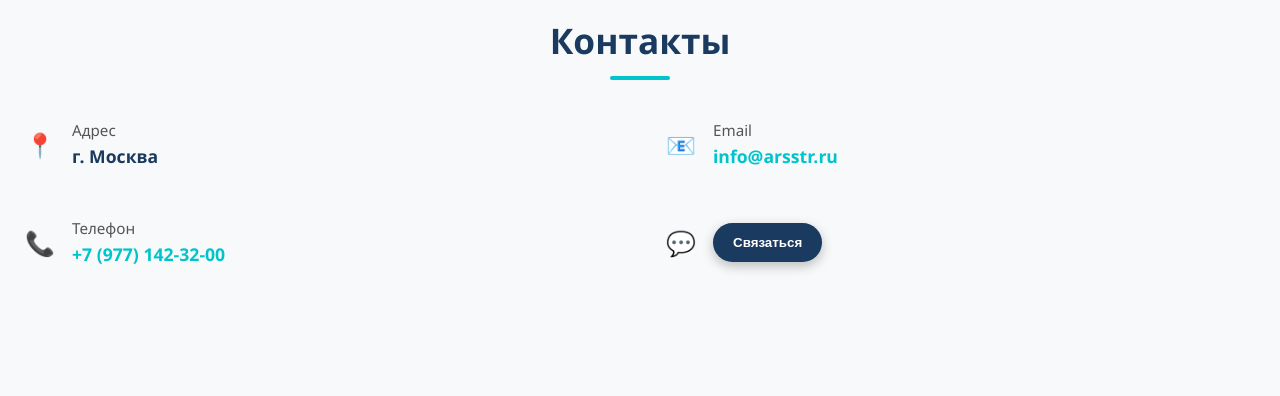
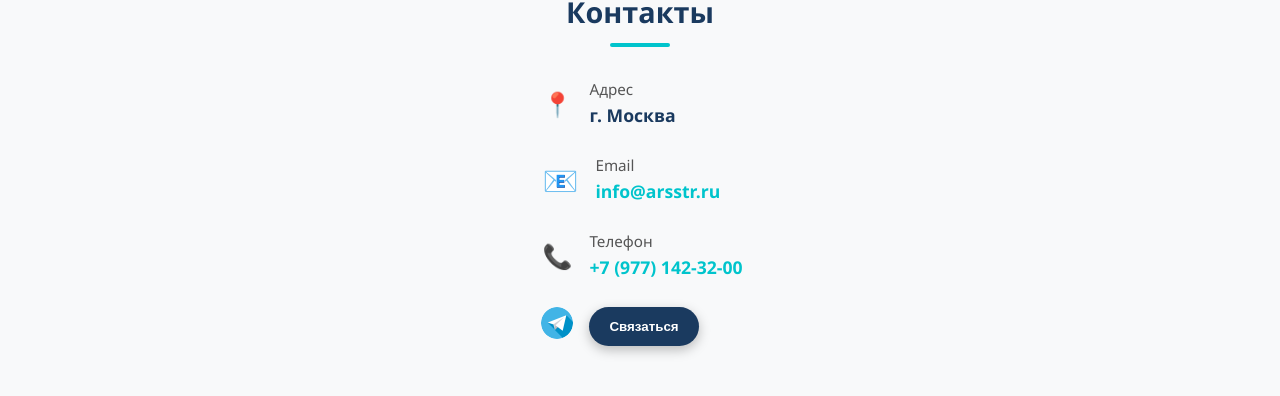
Before and after one commit to Metaplay17/order, a React (Vite) app in the folder order-react-app/: page /#/contacts in a window 1280 px wide. Shown: the part 118-514 px from the top of the page. Built offline with nearby package versions, Linux system fonts and the light colour scheme; no server answers.

Commit message:
fix contacts and icons

```diff
--- a/order-react-app/src/pages/Contacts.tsx
+++ b/order-react-app/src/pages/Contacts.tsx
@@ -1,5 +1,7 @@
 import React, { useState } from 'react';
 import styles from './css/Contacts.module.css';
+
+import telegram_icon from '../assets/telegram.png';
 
 const Contacts: React.FC = () => {
   const [isModalOpen, setIsModalOpen] = useState(false);
@@ -40,6 +42,7 @@ const Contacts: React.FC = () => {
       <div className={styles.container}>
         <h2 className={styles.title}>Контакты</h2>
         <div className={styles.contactGrid}>
+          <div className={styles.contactBox}>
             <div className={styles.contactItem}>
               <div className={styles.icon}>📍</div>
               <div>
@@ -47,9 +50,11 @@ const Contacts: React.FC = () => {
                 <p className={styles.value}>г. Москва</p>
               </div>
             </div>
+          </div>
 
+          <div className={styles.contactBox}>
             <div className={styles.contactItem}>
-            <div className={styles.icon}>📧</div>
+              <div className={styles.iconEmail}>📧</div>
               <div>
                 <p className={styles.label}>Email</p>
                 <p className={styles.value}>
@@ -59,7 +64,9 @@ const Contacts: React.FC = () => {
                 </p>
               </div>
             </div>
+          </div>
 
+          <div className={styles.contactBox}>
             <div className={styles.contactItem}>
               <div className={styles.icon}>📞</div>
               <div>
@@ -71,13 +78,18 @@ const Contacts: React.FC = () => {
                 </p>
               </div>
             </div>
+          </div>
 
+          <div className={styles.contactBox}>
             <div className={styles.contactItem}>
-            <div className={styles.icon}>💬</div>
+              <div className={styles.icon}>
+                  <img src={telegram_icon} alt="Telegram" className={styles.telegramIcon} />
+                </div>
                 <div>
                   <button className={styles.connectButton} onClick={openModal}>
                     Связаться
                   </button>
+                </div>
               </div>
             </div>
         </div>
--- a/order-react-app/src/pages/css/Contacts.module.css
+++ b/order-react-app/src/pages/css/Contacts.module.css
@@ -43,9 +43,19 @@
   align-items: center;
 }
 
+.contactBox {
+  padding-left: 18vw;
+}
+
 .icon {
   font-size: 1.5rem;
   min-width: 32px;
+  text-align: center;
+}
+
+.iconEmail {
+  font-size: 1.8rem;
+  min-width: 38px;
   text-align: center;
 }
 
@@ -167,11 +177,21 @@
   background: #2c5282;
 }
 
+.telegramIcon {
+  width: 32px;
+  height: 32px;
+  border-radius: 24px;
+}
+
 /* Адаптивность */
-@media (max-width: 768px) {
+@media (max-width: 1280px) {
   .contactGrid {
     grid-template-columns: 1fr;
     gap: 1.75rem;
+  }
+
+  .contactBox {
+    padding-left: 42%;
   }
 
   .section {
@@ -192,4 +212,8 @@
   .value {
     font-size: 1rem;
   }
+
+  .contactBox {
+    padding-left: 30%;
+  }
 }
```
Also changed, not shown: order-react-app/src/assets/telegram.png (added). Lines whose indentation alone changed are shown as unchanged.
